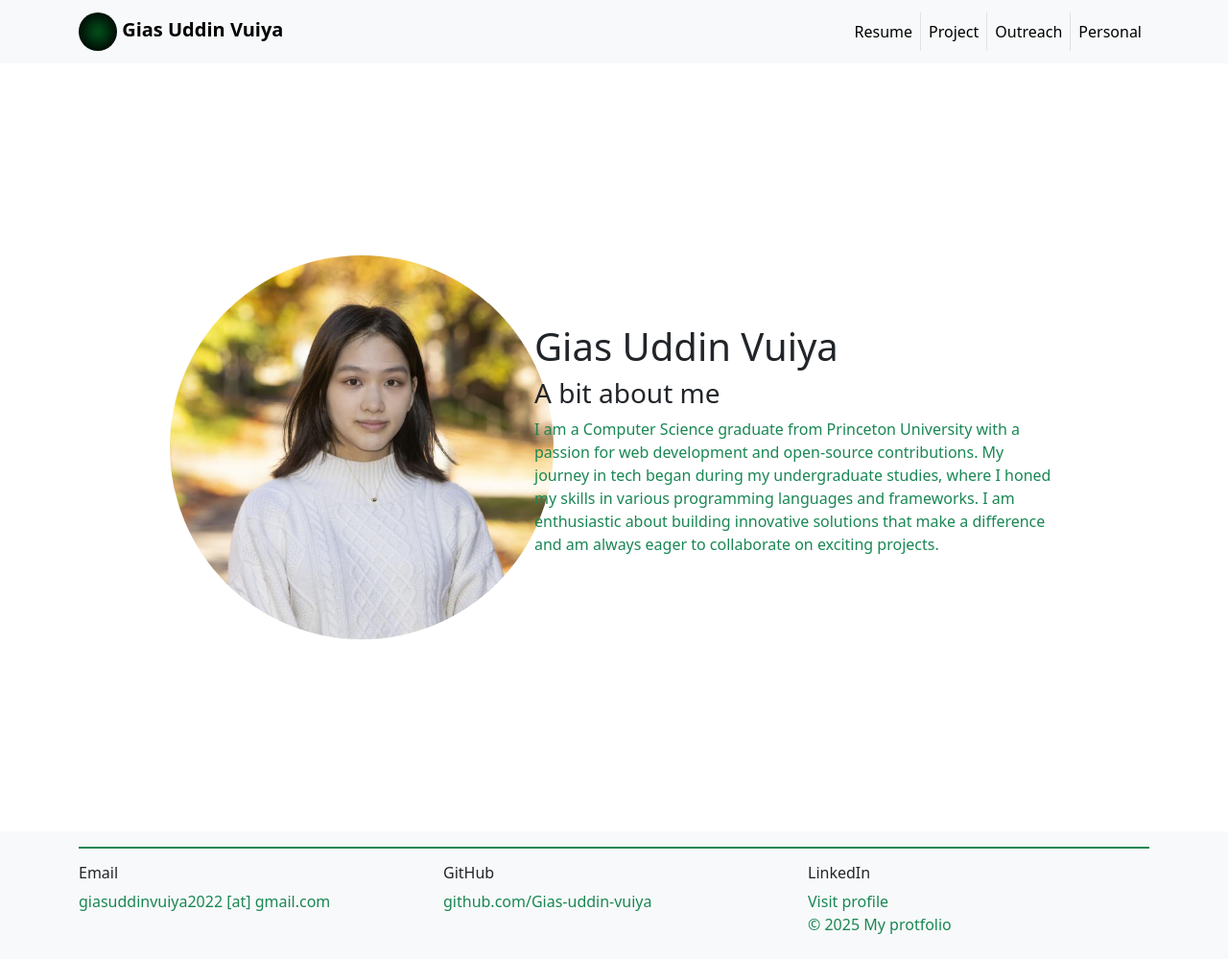
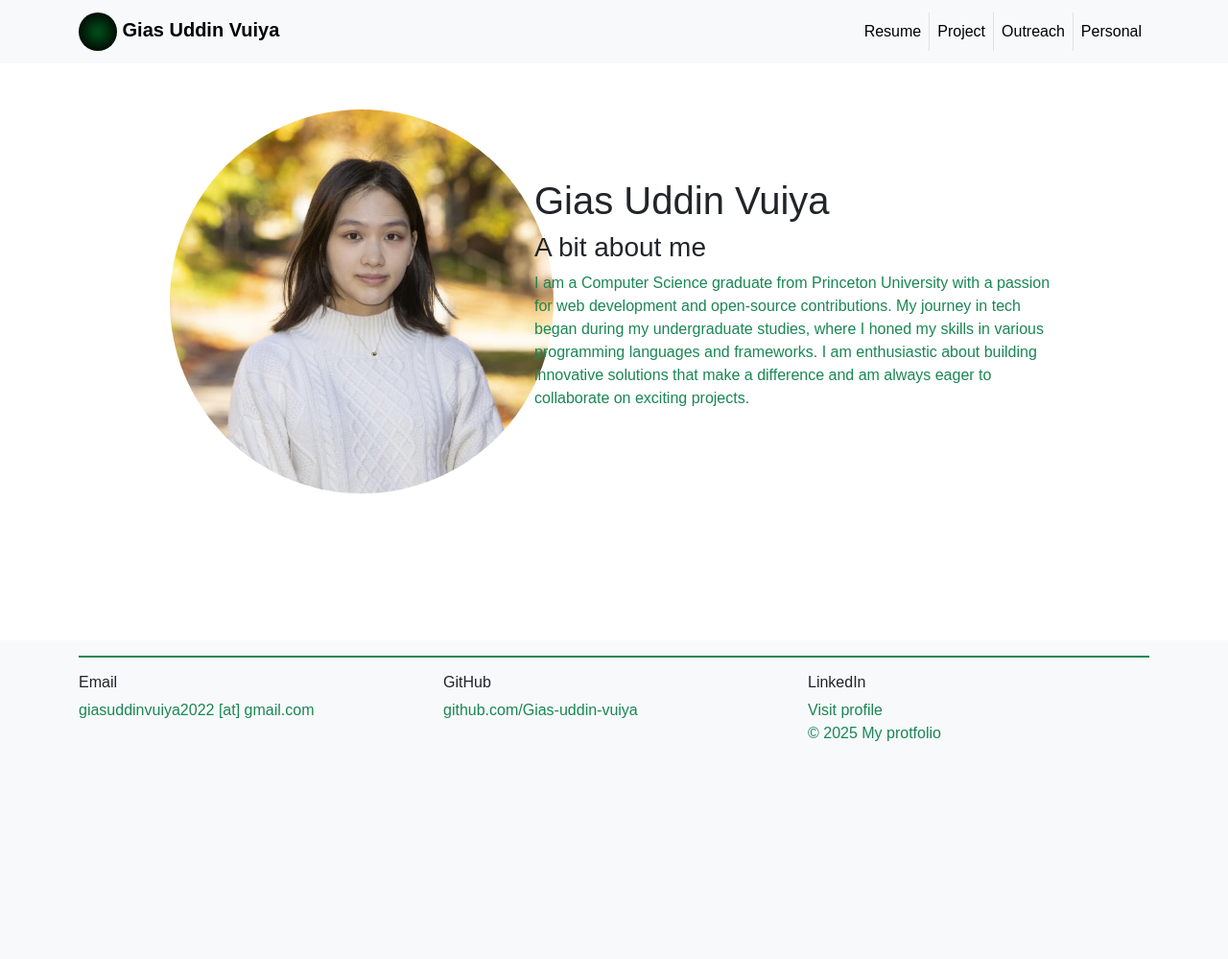
Before and after one commit to Gias-uddin-vuiya/capstone, a Django app: page /portfolios/ in a window 1280 px wide. Shown: the whole page at 96% size. After the commit the page ends 772 px from the top, so only its background shows below. Run offline with Django 5.2, Linux system fonts and the light colour scheme.

Commit message:
style: fixed width and add global css

```diff
--- a/portfolios/static/portfolios/css/global.css
+++ b/portfolios/static/portfolios/css/global.css
@@ -0,0 +1,6 @@
+body{
+    margin: 0;
+    min-height: 100vh;
+    padding: 0;
+    font-family: Arial, sans-serif;
+}
--- a/portfolios/templates/makers_portfolio/index.html
+++ b/portfolios/templates/makers_portfolio/index.html
@@ -5,7 +5,7 @@
 
 {% block content %}
    <section>
-    <div class="container d-flex justify-content-center align-items-center min-vh-100">
+    <div class="container d-flex justify-content-center align-items-center mt-auto mb-auto py-5">
         <div class="row d-flex justify-content-center align-items-center">
 
             <div class="col-md-4 text-center text-md-start mb-4 mb-md-0">
--- a/portfolios/templates/makers_portfolio/layout.html
+++ b/portfolios/templates/makers_portfolio/layout.html
@@ -7,9 +7,10 @@
     <meta name="viewport" content="width=device-width, initial-scale=1">
     <link href="https://cdn.jsdelivr.net/npm/bootstrap@5.3.8/dist/css/bootstrap.min.css" rel="stylesheet" integrity="sha384-sRIl4kxILFvY47J16cr9ZwB07vP4J8+LH7qKQnuqkuIAvNWLzeN8tE5YBujZqJLB" crossorigin="anonymous">
     <link rel="shortcut icon" href="../../static/portfolios/images/fav-icon.png" type="image/x-icon">
-     <title>{% block title %}Gias Uddin Vuiya{% endblock %}</title>
+    <title>{% block title %}Gias Uddin Vuiya{% endblock %}</title>
+    <link rel="stylesheet" href="{% static 'portfolios/css/global.css' %}">
 </head>
-<body>
+<body class="d-flex flex-column min-vh-100">
 
     <header>
         <nav class="navbar navbar-expand-lg bg-body-tertiary">
@@ -51,7 +52,7 @@
         </nav>
     </header>
 
-    <main>
+    <main class="flex-grow-1">
         {% block content %}
         <!-- Child templates will insert content here -->
         {% endblock %}
```
